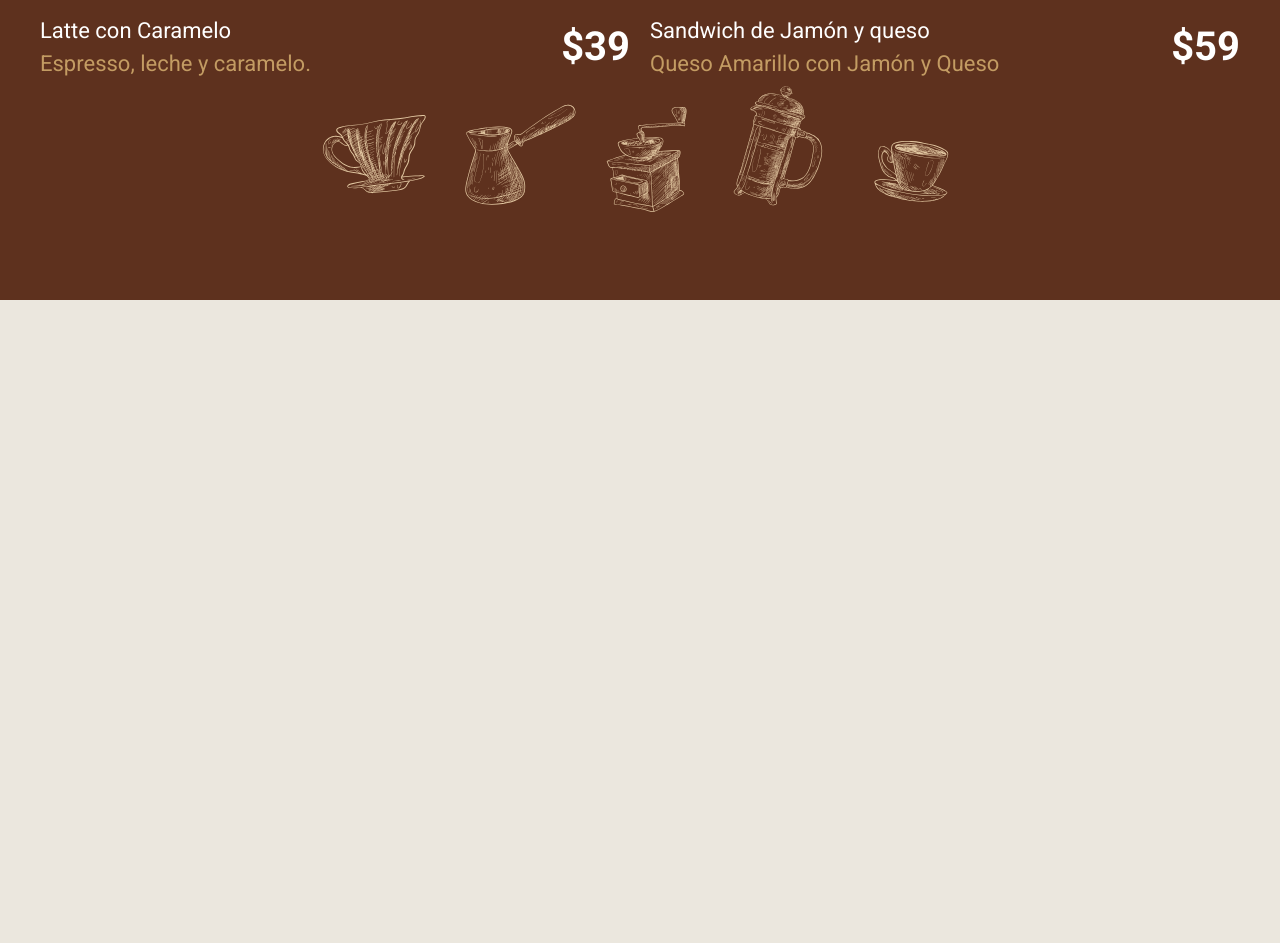
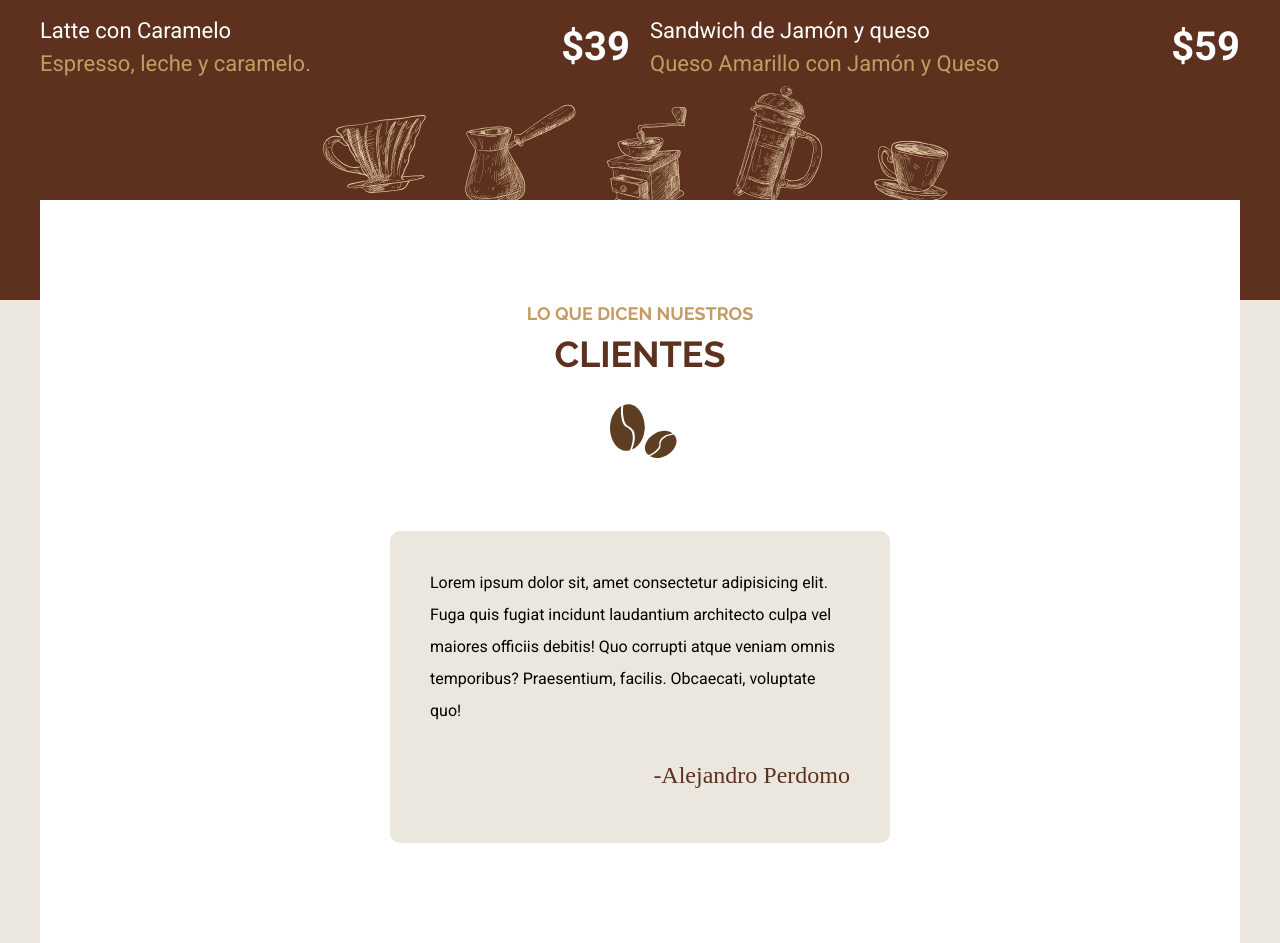
Before and after one commit to vegas29/Cafeteria, a website: page index.html in a window 1280 px wide. Shown: the part 4114-5057 px from the top of the page. Before the commit the page ends 4414 px from the top, so only its background shows below. Drawn offline with Linux system fonts and the light colour scheme; a web font is replaced by a local one.

Commit message:
Testimonial, listo

```diff
--- a/index.html
+++ b/index.html
@@ -188,5 +188,15 @@
             </section>
         </div>
     </section>
+
+    <section class="nuestros-testimoniales contenedor bg-white margin-negativo-10">
+        <h2><span>Lo que dicen nuestros</span>Clientes</h2>
+
+        <div class="testimonial">
+            <p>Lorem ipsum dolor sit, amet consectetur adipisicing elit. Fuga quis fugiat incidunt laudantium architecto culpa vel maiores officiis debitis! Quo corrupti atque veniam omnis temporibus? Praesentium, facilis. Obcaecati, voluptate quo!</p>
+
+            <p class="autor">-Alejandro Perdomo</p>
+        </div>
+    </section>
 </body>
 </html>
--- a/src/scss/base/_utilidades.scss
+++ b/src/scss/base/_utilidades.scss
@@ -7,3 +7,11 @@
 .bg-primario{
     background-color: v.$primario;
 }
+
+.margin-negativo-10{
+    margin-top: -10rem;
+}
+
+.bg-white{
+    background-color: v.$blanco;
+}
--- a/src/scss/inicio/_index.scss
+++ b/src/scss/inicio/_index.scss
@@ -2,3 +2,4 @@
 @forward 'iconos';
 @forward 'galeria';
 @forward 'menu';
+@forward 'testimoniales';
--- /dev/null
+++ b/src/scss/inicio/_testimoniales.scss
@@ -0,0 +1,26 @@
+@use 'base/variables' as v;
+@use 'base/mixins' as m;
+
+.nuestros-testimoniales{
+    padding: 10rem 2rem;
+
+    @include m.tablet {
+        padding: 10rem;
+    }
+
+    .testimonial{
+        background-color: v.$cafeClaro;
+        padding: 2rem 4rem;
+        max-width: 50rem;
+        margin: 0 auto;
+        border-radius: 1rem;
+
+        .autor{
+            text-align: right;
+            font-size: 2.4rem;
+            color: v.$primario;
+            font-family: v.$fuenteCursiva;
+        }
+    }
+
+}
```
Also changed, not shown: build/css/app.css, 1 other file.
